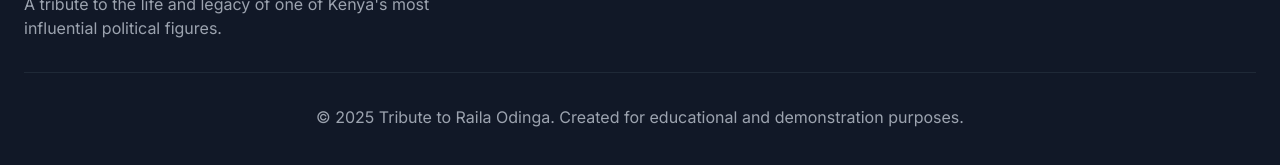
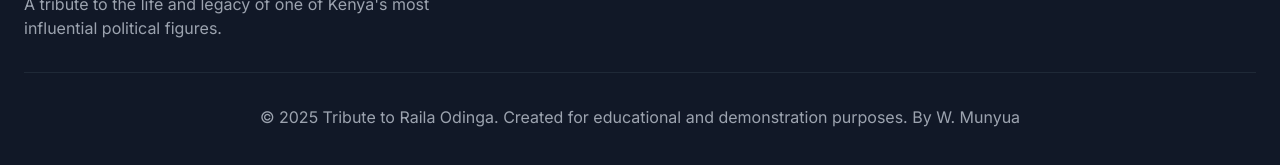
Before and after one commit to munyuawilson/Raila-Tribute-and-Biography, a plain HTML site: page index.html in a window 1280 px wide. Shown: the part 8468-8633 px from the top of the page. Drawn offline with nearby package versions, Linux system fonts and the light colour scheme.

Commit message:
'update'

```diff
--- a/index.html
+++ b/index.html
@@ -576,7 +576,7 @@
                 </div>
             </div>
             <div class="border-t border-gray-800 mt-8 pt-8 text-center text-gray-400">
-                <p>© 2025 Tribute to Raila Odinga. Created for educational and demonstration purposes.</p>
+                <p>© 2025 Tribute to Raila Odinga. Created for educational and demonstration purposes. By W. Munyua</p>
             </div>
         </div>
     </footer>
```
